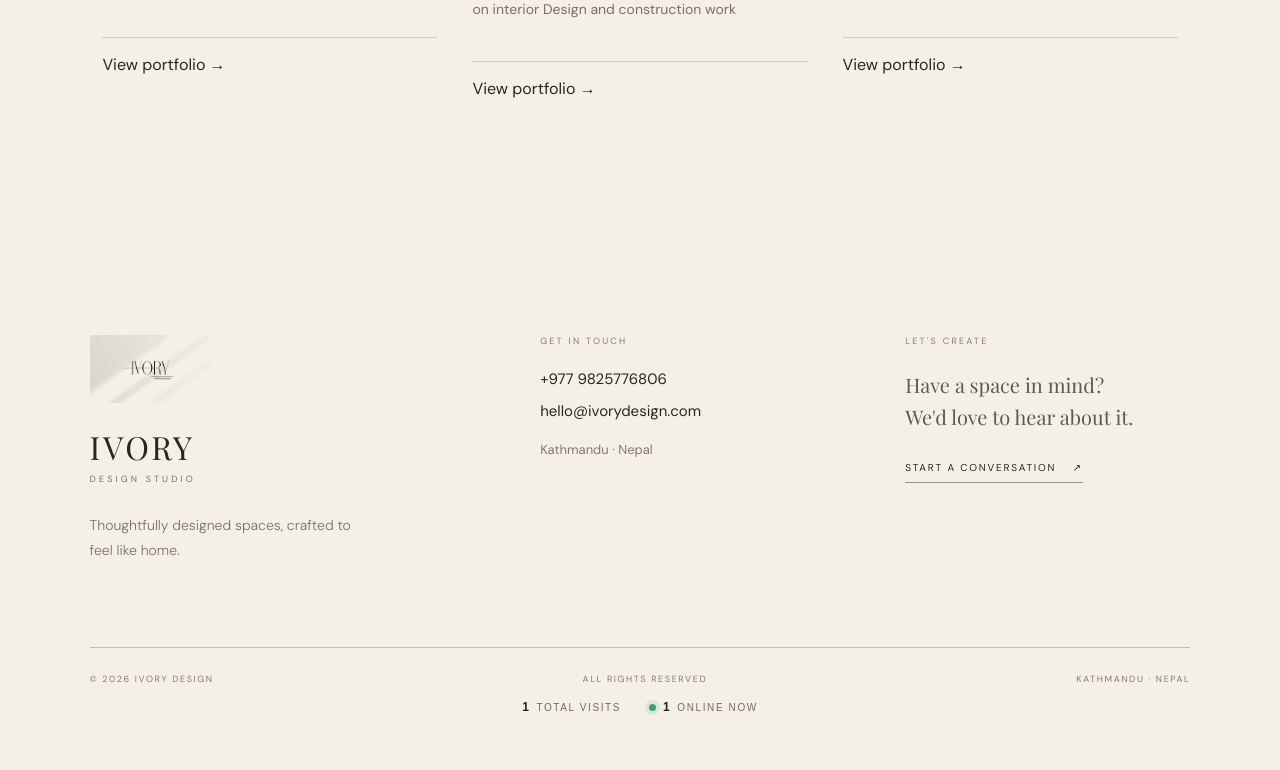
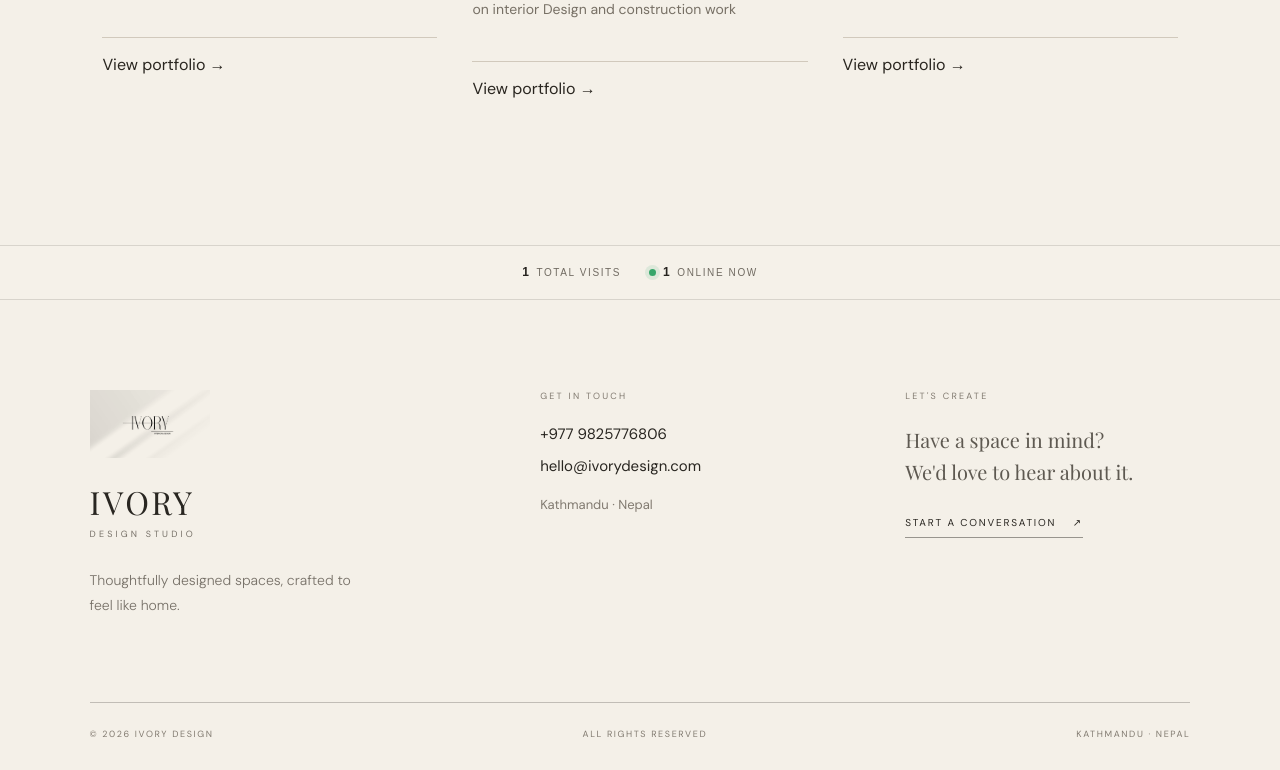
Before and after one commit to SamyushAlpha/IvoryDesign, a Django app: page /about/ in a window 1280 px wide. Shown: the part 1747-2517 px from the top of the page. Before the commit the page ends 2462 px from the top, so only its background shows below. Run offline with Django 5.2, Linux system fonts and the light colour scheme; data comes from the database, SQL or seed files in the repository; data that the repository does not hold is empty; parts of the project's set-up code (start-up, migrations or seed data) failed here and were passed over.

Commit message:
Move visitor statistics above footer

```diff
--- a/templates/navbarfooter/footer.html
+++ b/templates/navbarfooter/footer.html
@@ -2,6 +2,11 @@
 <!-- =====================================================
      IVORY DESIGN FOOTER
 ====================================================== -->
+
+<div class="ivory-visit-counter" aria-label="Website visitor statistics">
+    <span><strong id="ivory-total-visits">—</strong> TOTAL VISITS</span>
+    <span class="ivory-visit-counter__live"><i aria-hidden="true"></i><strong id="ivory-online-visitors">—</strong> ONLINE NOW</span>
+</div>
 
 <footer class="ivory-footer">
 
@@ -91,11 +96,6 @@
         KATHMANDU · NEPAL
     </span>
 
-</div>
-
-<div class="ivory-visit-counter" aria-label="Website visitor statistics">
-    <span><strong id="ivory-total-visits">—</strong> TOTAL VISITS</span>
-    <span class="ivory-visit-counter__live"><i aria-hidden="true"></i><strong id="ivory-online-visitors">—</strong> ONLINE NOW</span>
 </div>
 
 </footer>
@@ -284,7 +284,7 @@
     letter-spacing: 0.18em;
 }
 
-.ivory-visit-counter { display:flex; justify-content:center; gap:28px; padding:14px 20px 0; color:#716b62; font:10px/1.4 Arial,sans-serif; letter-spacing:.16em; }
+.ivory-visit-counter { display:flex; justify-content:center; gap:28px; padding:18px 20px; border-top:1px solid rgba(41,38,33,.14); border-bottom:1px solid rgba(41,38,33,.14); background:rgba(247,243,235,.58); color:#716b62; font:10px/1.4 Arial,sans-serif; letter-spacing:.16em; }
 .ivory-visit-counter span { display:flex; align-items:center; gap:7px; }
 .ivory-visit-counter strong { color:#26231f; font-size:12px; letter-spacing:.05em; }
 .ivory-visit-counter__live i { width:7px; height:7px; border-radius:50%; background:#36a66a; box-shadow:0 0 0 4px rgba(54,166,106,.12); }
```
